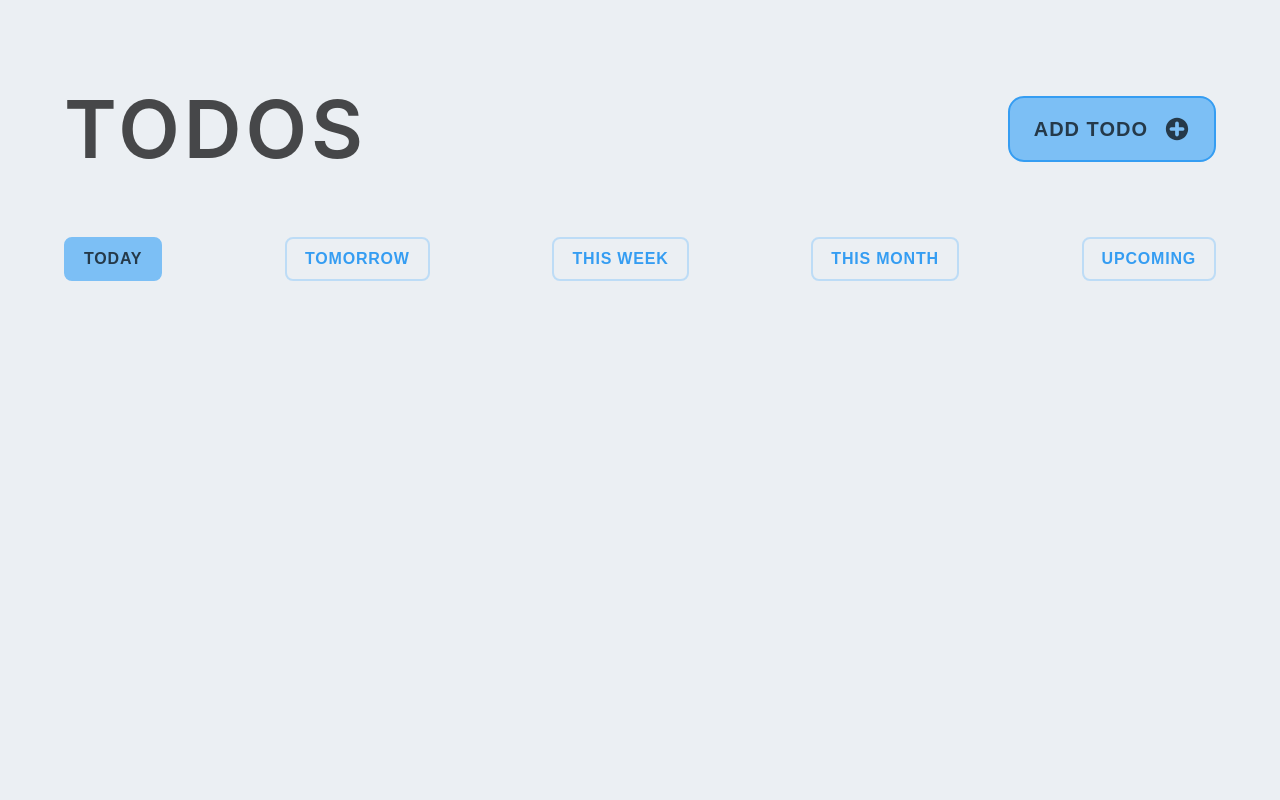
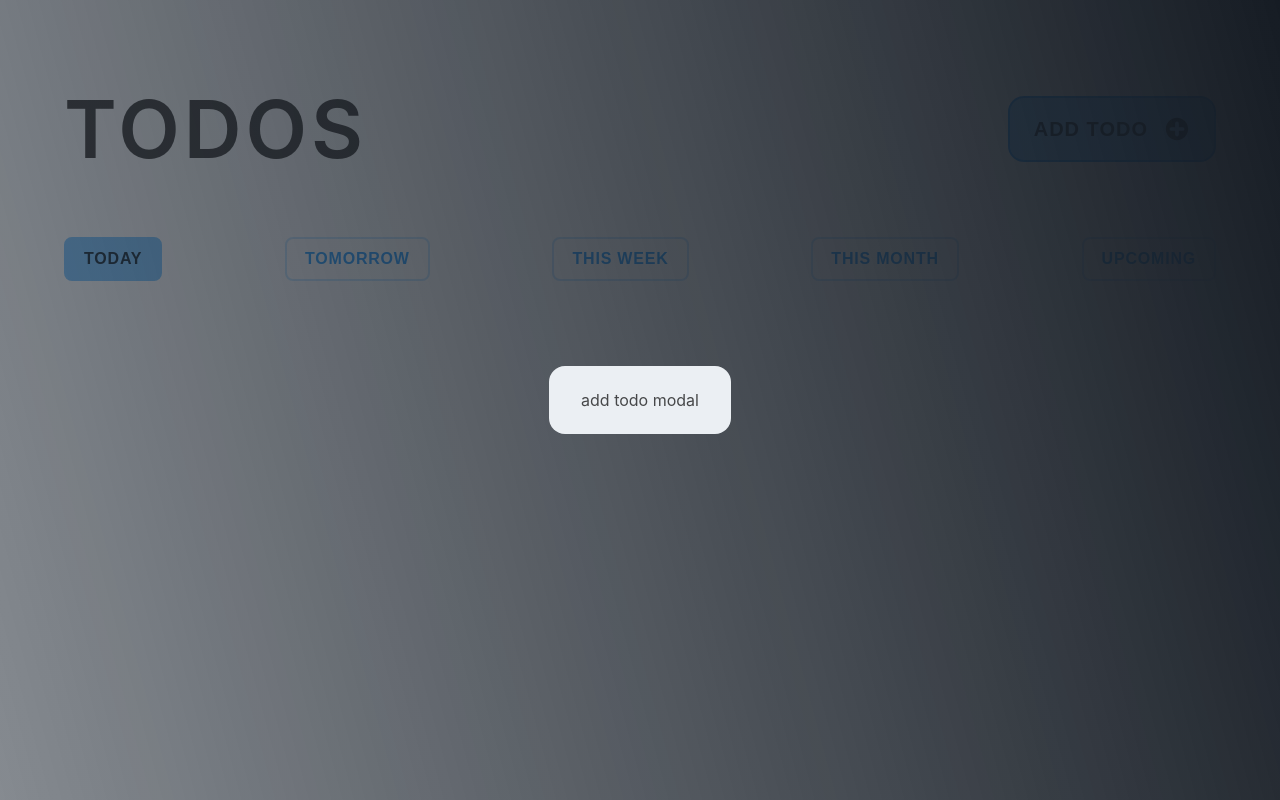
Before and after one commit to IvanGrekov/todo-app, a React (Create React App) app: page / in a window 1280 px wide. Both pictures are taken after a click on the button "ADD TODO". Built offline with nearby package versions, Linux system fonts and the light colour scheme.

Commit message:
addTodoModalOpen was added

```diff
--- a/src/components/add-todo-button/index.tsx
+++ b/src/components/add-todo-button/index.tsx
@@ -1,9 +1,15 @@
+import { useState } from 'react';
+
 import Button from 'components/button';
 import { EIconNames } from 'components/icon';
+import Modal from 'components/modal';
 import { COLORS } from 'constants/colors';
 
 export default function AddTodoButton(): JSX.Element {
+    const [isAddTodoModalOpen, setIsAddTodoModalOpen] = useState(false);
+
     return (
+        <>
             <Button
                 text="Add todo"
                 variant="contained"
@@ -12,9 +18,12 @@ export default function AddTodoButton(): JSX.Element {
                 title="Add a new todo"
                 iconName={EIconNames.ADD}
                 iconColor={COLORS.black}
-            onClick={(): void => {
-                console.log('click');
-            }}
+                onClick={(): void => setIsAddTodoModalOpen(true)}
             />
+
+            <Modal isOpen={isAddTodoModalOpen} onClose={(): void => setIsAddTodoModalOpen(false)}>
+                Add Todo Modal
+            </Modal>
+        </>
     );
 }
--- /dev/null
+++ b/src/components/modal/Modal.styles.scss
@@ -0,0 +1,42 @@
+$base-transition-duration: 250ms;
+
+.modal {
+    position: fixed;
+    top: 0;
+    left: 0;
+    z-index: 1;
+    width: 100vw;
+    height: 0;
+    transition: height 0s linear $base-transition-duration;
+
+    &__backdrop {
+        width: 100%;
+        height: 100%;
+        display: flex;
+        justify-content: center;
+        align-items: center;
+
+        background: linear-gradient(75deg, rgba(22, 28, 36, 0.48) 0%, rgb(22, 28, 36) 100%);
+        opacity: 0;
+        transition: opacity $base-transition-duration cubic-bezier(0.4, 0, 0.2, 1) 0ms;
+    }
+
+    &__content {
+        max-width: 70vw;
+        max-height: 70vh;
+        overflow: auto;
+        padding: 1.5rem 2rem;
+
+        border-radius: 1rem;
+        background-color: var(--white-color);
+    }
+
+    &--open {
+        height: 100vh;
+        transition: none;
+
+        .modal__backdrop {
+            opacity: 1;
+        }
+    }
+}
--- /dev/null
+++ b/src/components/modal/Modal.tsx
@@ -0,0 +1,42 @@
+import { ReactNode, useEffect } from 'react';
+
+import classNames from 'classnames';
+
+import 'components/modal/Modal.styles.scss';
+
+interface IModalProps {
+    isOpen: boolean;
+    onClose: () => void;
+    children: ReactNode;
+}
+
+export default function Modal({ isOpen, children, onClose }: IModalProps): JSX.Element {
+    useEffect(() => {
+        const onEscapeKeyDown = (event: KeyboardEvent): void => {
+            if (event.code === 'Escape') {
+                onClose();
+            }
+        };
+
+        document.body.addEventListener('keydown', onEscapeKeyDown);
+
+        return () => {
+            document.body.addEventListener('keydown', onEscapeKeyDown);
+        };
+    }, [onClose]);
+
+    return (
+        <div className={classNames('modal', { ['modal--open']: isOpen })}>
+            <div className="modal__backdrop" onClick={onClose}>
+                <div
+                    className="modal__content"
+                    onClick={(event): void => {
+                        event.stopPropagation();
+                    }}
+                >
+                    {children}
+                </div>
+            </div>
+        </div>
+    );
+}
--- /dev/null
+++ b/src/components/modal/index.tsx
@@ -0,0 +1,3 @@
+import Modal from 'components/modal/Modal';
+
+export default Modal;
```
Lines whose indentation alone changed are shown as unchanged.
